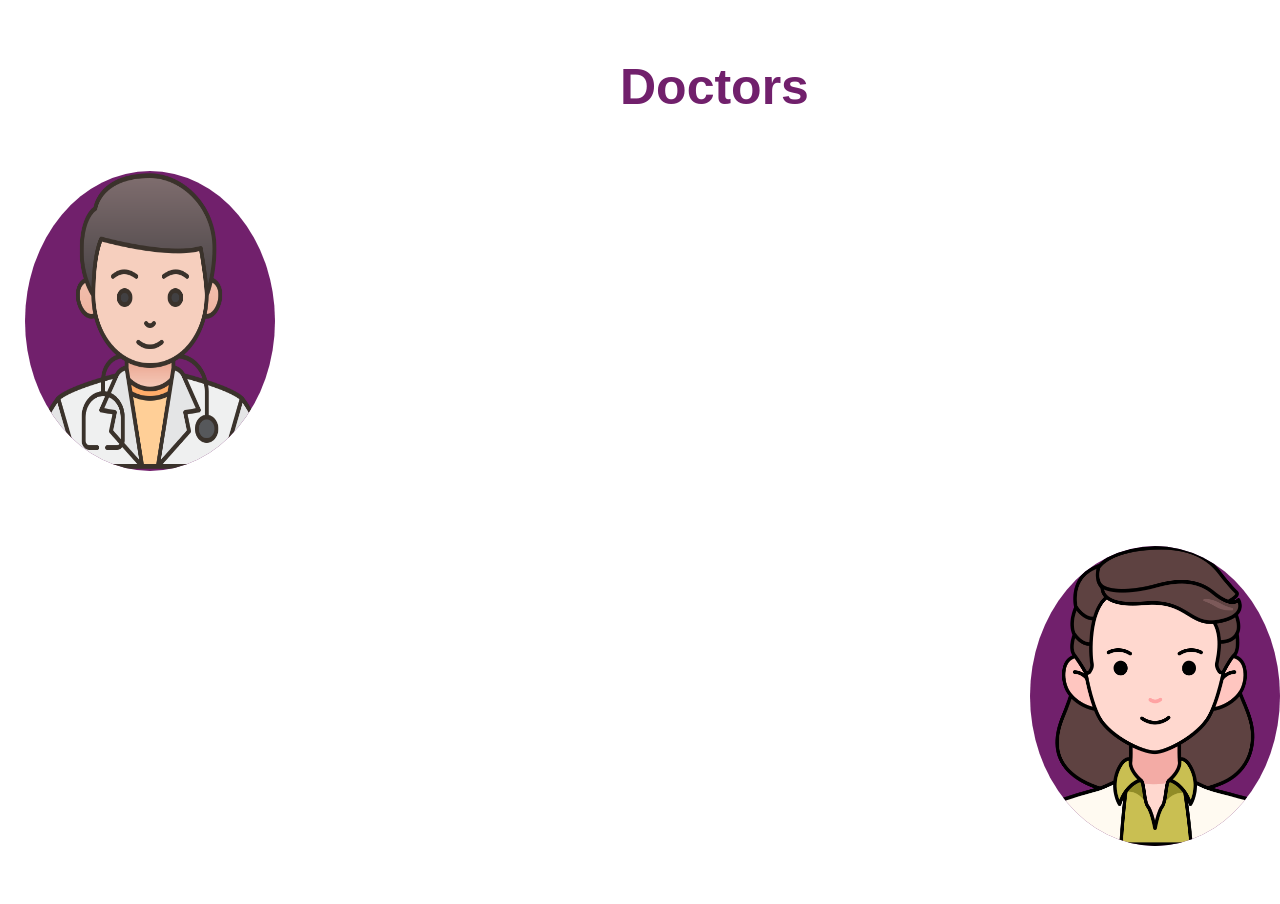
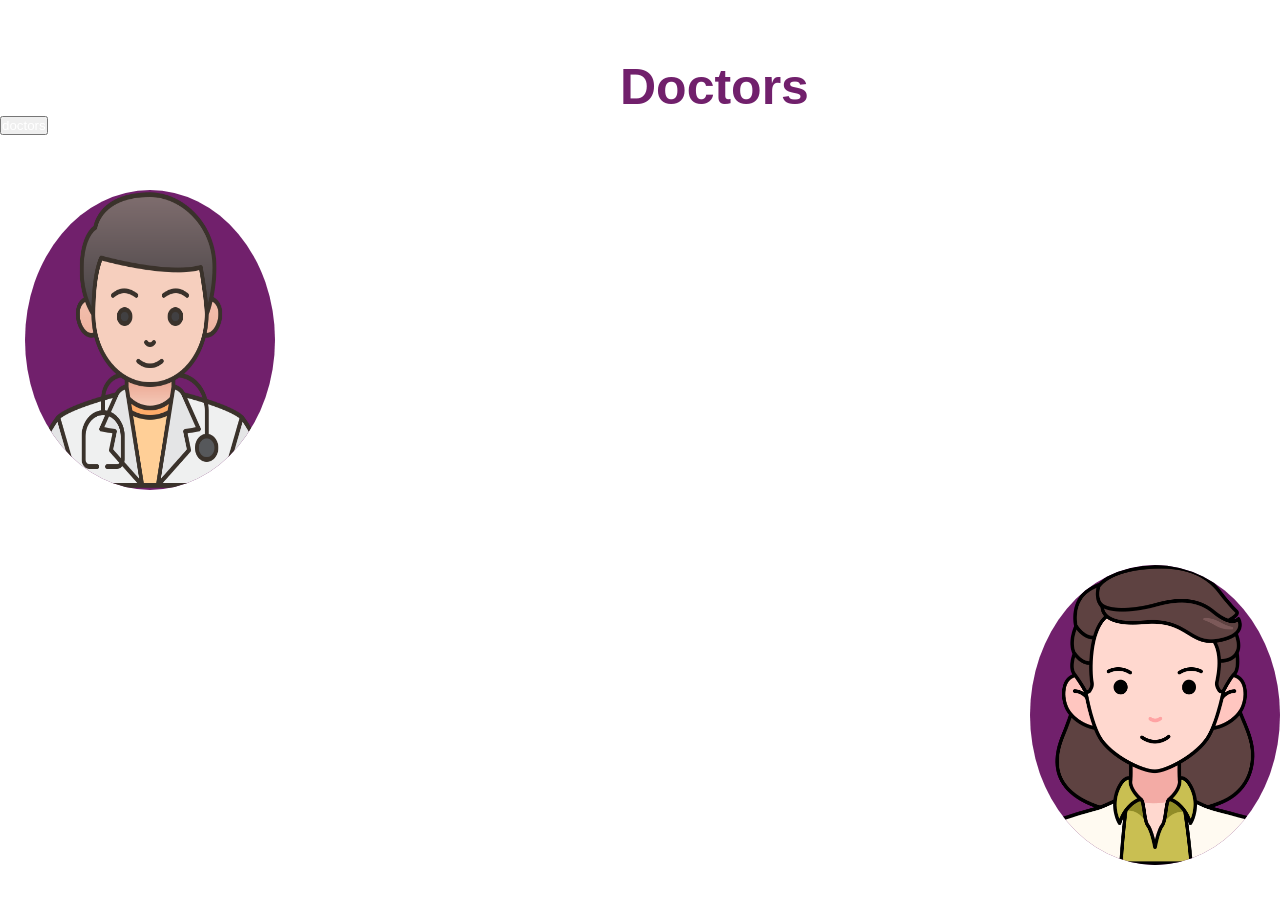
Before and after one commit to fatmabadawy/project, a plain HTML site: page brain.html in a window 1280 px wide. Shown: the part 1510-2414 px from the top of the page. Drawn offline with Linux system fonts and the light colour scheme.

Commit message:
Update brain.html

```diff
--- a/brain.html
+++ b/brain.html
@@ -60,6 +60,7 @@
     </div>
     <div class="dr">
       <h1>doctors</h1>
+      <button><a href="index.html">doctors</a></button>
       <div class="img1">
         <img src="icons2/doctor_2785544.png">
         <table class="table1">
```
